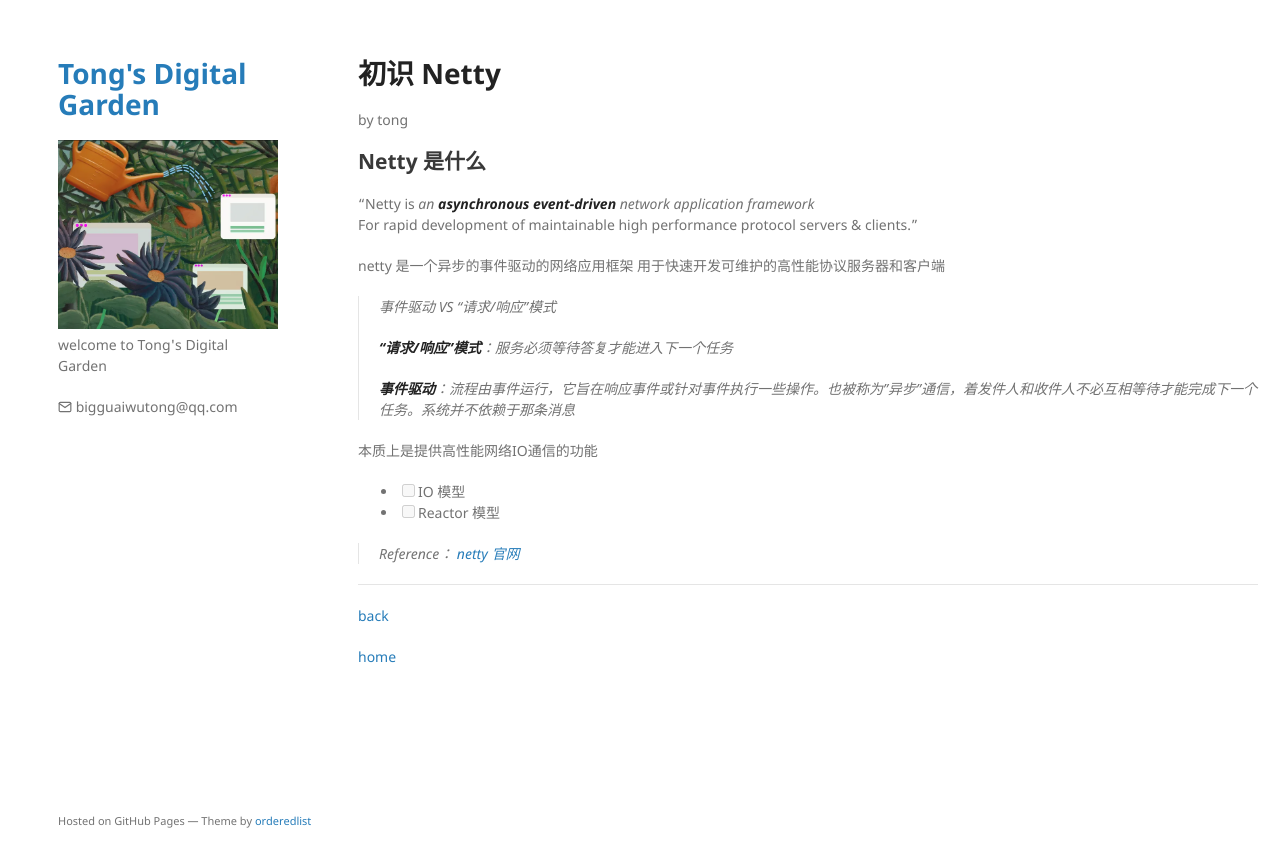
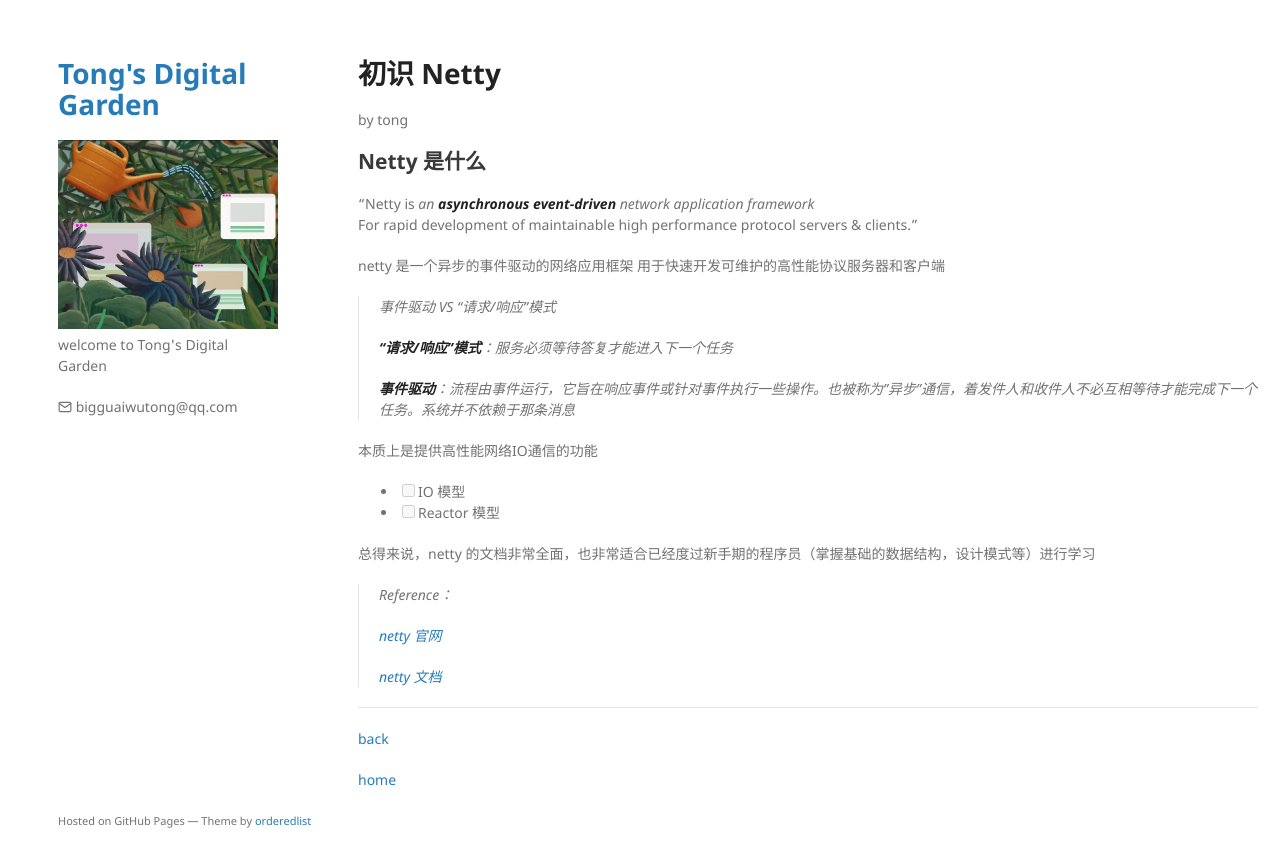
Before and after one commit to TongCodeSpace/TongCodeSpace.github.io, a Jekyll site: the page built from note/编程/框架学习/netty/初识 Netty.md, in a window 1280 px wide. Shown: the top 867 px of the page. Built offline with Jekyll 4.4.1, drawn with Linux system fonts in a browser that asks for light colours; comment, search, counter and statistics services are not loaded.

Commit message:
vault backup: M note/编程/框架学习/netty/初识 Netty.md

```diff
--- a/note/编程/框架学习/netty/初识 Netty.md
+++ b/note/编程/框架学习/netty/初识 Netty.md
@@ -23,9 +23,12 @@ netty 是一个异步的事件驱动的网络应用框架
 - [ ] IO 模型
 - [ ] Reactor 模型
 
-
+总得来说，netty 的文档非常全面，也非常适合已经度过新手期的程序员（掌握基础的数据结构，设计模式等）进行学习
 > Reference：
+>
 > [netty 官网](https://netty.io/index.html)
+>
+> [netty 文档](https://netty.io/wiki/user-guide-for-4.x.html#wiki-h3-6)
 >
 
 ---
```
